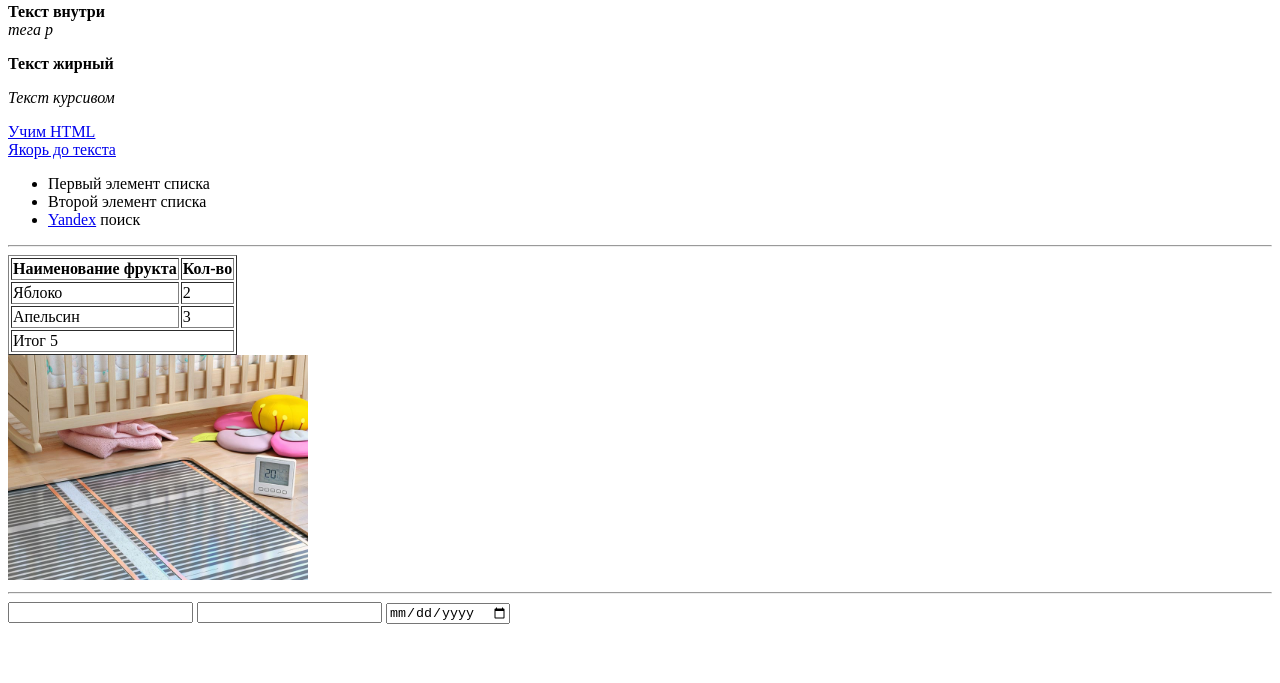
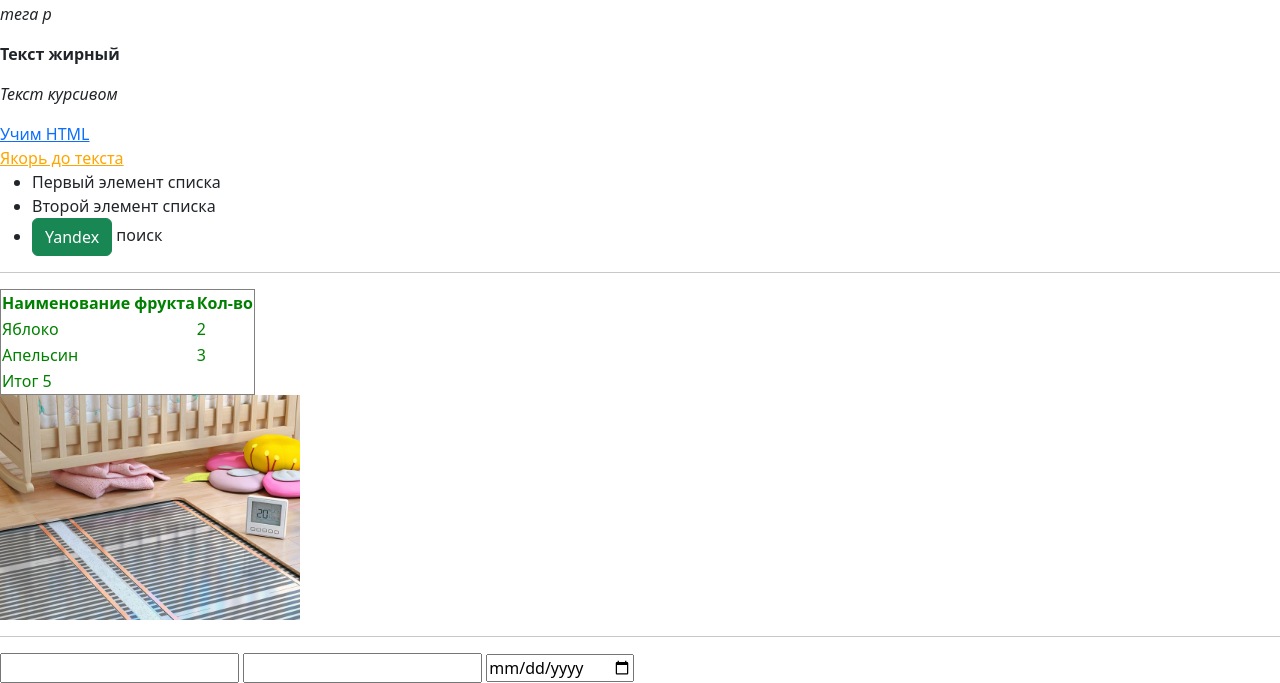
Before and after one commit to MercurySon47/Project, a plain HTML site: page index.html in a window 1280 px wide. Shown: the part 124-807 px from the top of the page. Drawn offline with nearby package versions, Linux system fonts and the light colour scheme.

Commit message:
Add files via upload

```diff
--- a/index.html
+++ b/index.html
@@ -6,6 +6,9 @@
 		<meta name="keywords" content="кулючевые слова,html,магазин">
 		<meta name="description" content="сдесь описание сайта">
 		<link rel="shortcut icon" href="https://avatars.mds.yandex.net/i?id=5a7eda6fff3633f67fedae61c6f36df7cfe1aa4b-4623527-images-thumbs&n=13">
+		<style></style>
+		<link rel="stylesheet" href="https://cdn.jsdelivr.net/npm/bootstrap@5.3.2/dist/css/bootstrap.min.css">
+		<link rel="stylesheet" href="style.css">
 	</head>
 	<body>
 		<h1>Это заголовок Н1</h1>
@@ -22,7 +25,7 @@
 		<ul>
 			<li>Первый элемент списка</li>
 			<li>Второй элемент списка</li>
-			<li> <a href="https://ya.ru">Yandex</a> поиск</li>
+			<li> <a class="btn btn-success" href="https://ya.ru">Yandex</a> поиск</li>
 		</ul>
 		<hr>
 
```
